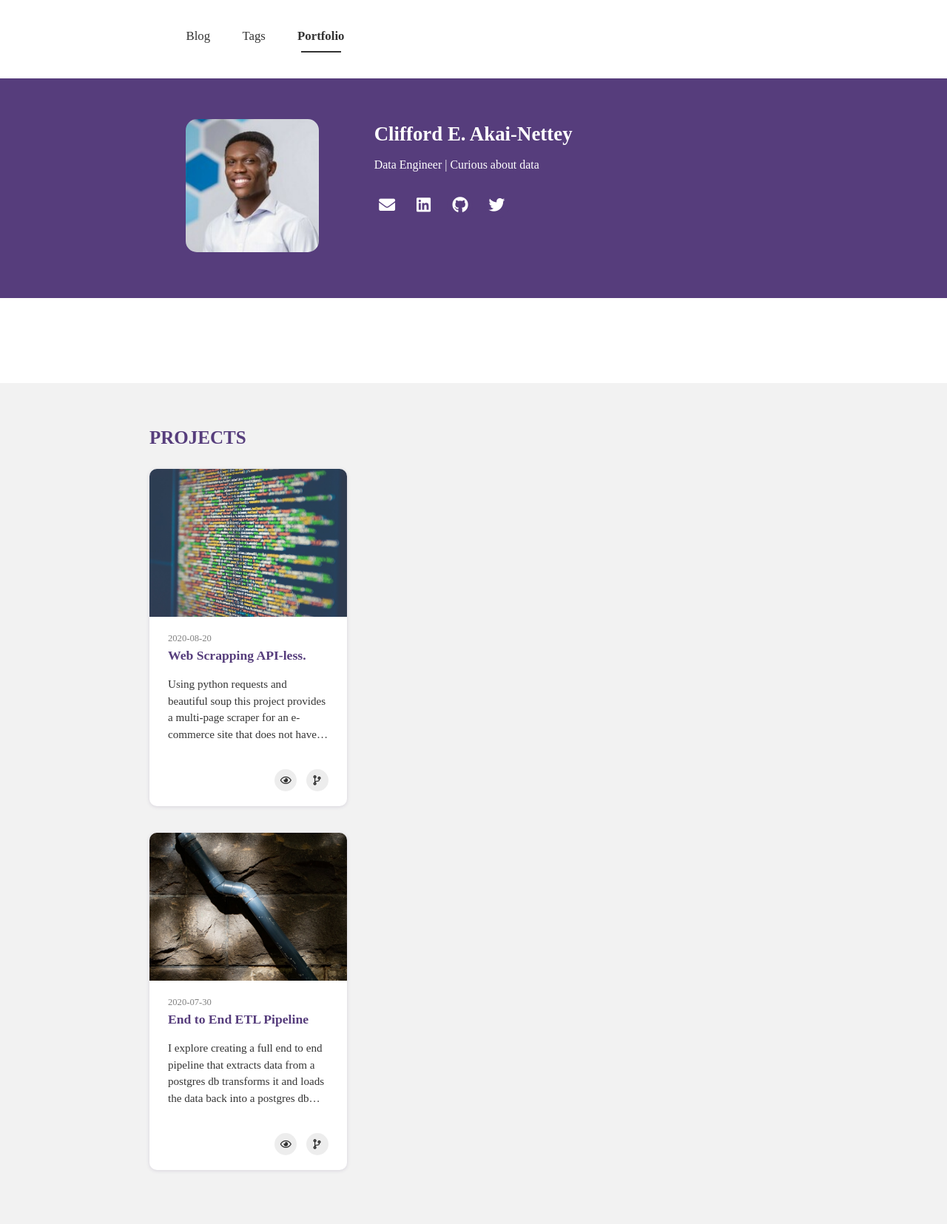
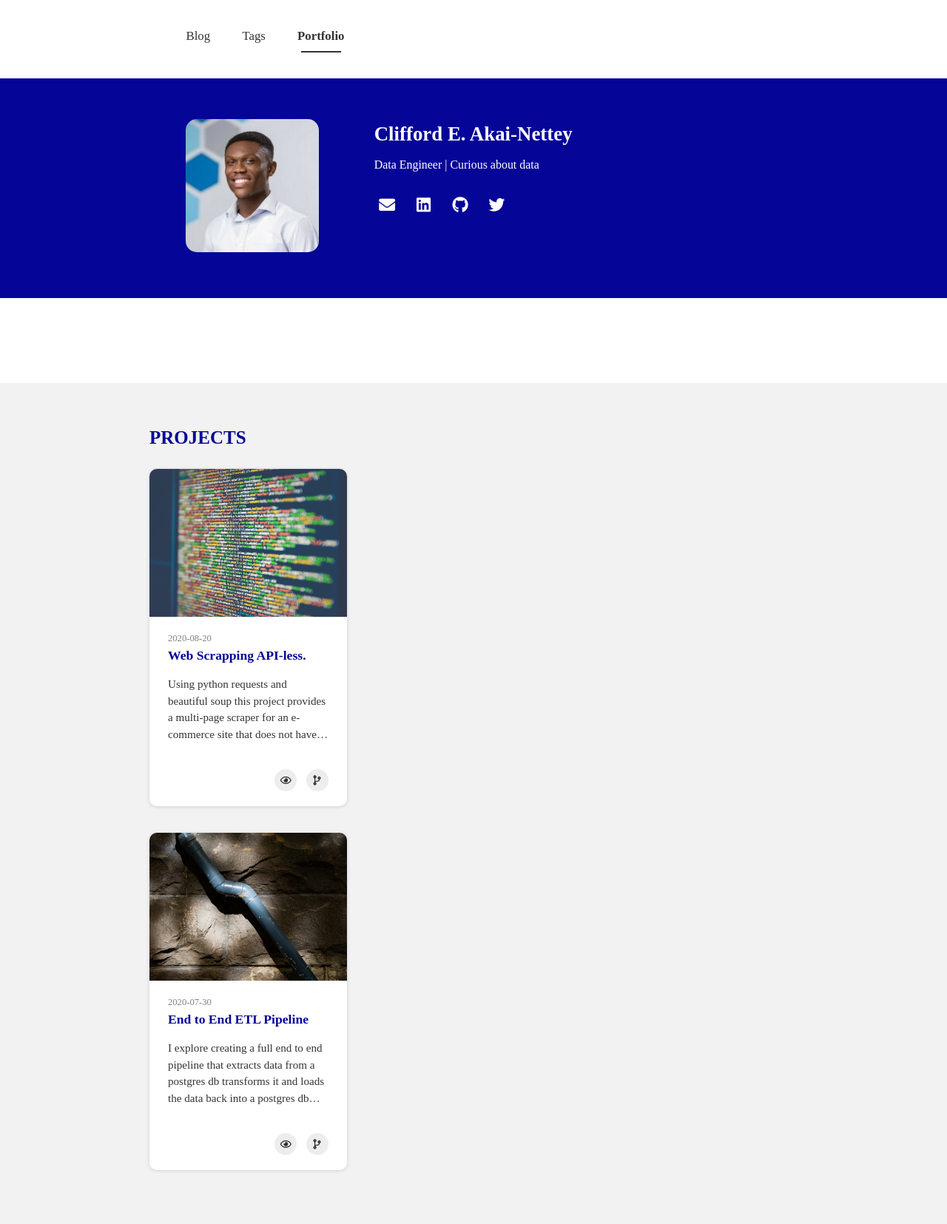
Before and after one commit to cliffordEmmanuel/cliffordEmmanuel.github.io, a Jekyll site: the page built from portfolio.html, in a window 1280 px wide. Shown: the whole page at 74% size. Built offline with Jekyll 4.4.1, drawn with Linux system fonts in a browser that asks for light colours; nearby versions of some CDN libraries; some web fonts are replaced.

Commit message:
changing theme colors

```diff
--- a/_sass/base/_variable.scss
+++ b/_sass/base/_variable.scss
@@ -1,7 +1,7 @@
-$theme-color : #8b51a3;
+$theme-color : #0000FF;
 $theme-bright : #f7f4f9;
-$theme-dark : #563d7c;
-$theme-dark2 : #443063;
+$theme-dark : #050597;
+$theme-dark2 : #161664;
 $text : rgba(0,0,0,0.8);
 $text-gray : rgba(0,0,0,0.54);
 
```
